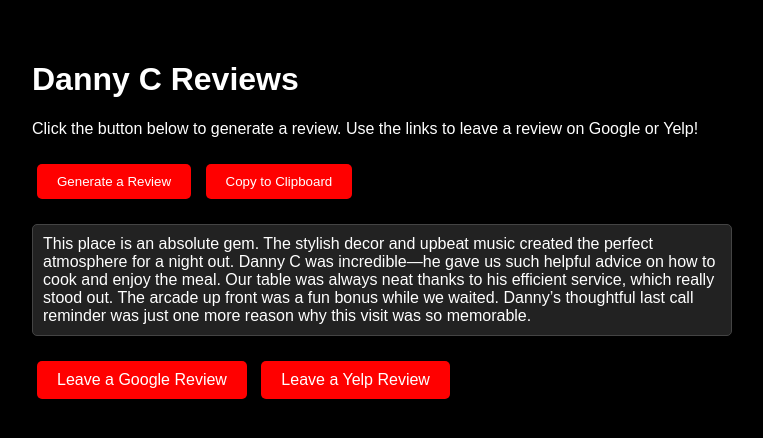
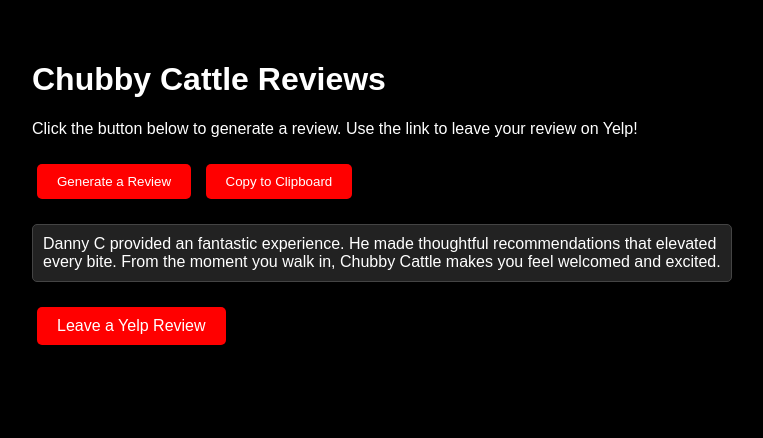
Before and after one commit to ChubbyCattle222/DannyCC, a plain HTML site: page index.html in a window 1280 px wide. Both pictures are taken after a click on the button "Generate a Review". Shown: the whole page, without its empty margins (8-771 px from the left). Drawn offline with Linux system fonts and the light colour scheme.

Commit message:
Update index.html

```diff
--- a/index.html
+++ b/index.html
@@ -3,7 +3,7 @@
 <head>
   <meta charset="UTF-8">
   <meta name="viewport" content="width=device-width, initial-scale=1.0">
-  <title>Danny C Reviews</title>
+  <title>Chubby Cattle Reviews</title>
   <style>
     body {
       font-family: Arial, sans-serif;
@@ -49,38 +49,53 @@
 </head>
 <body>
 
-  <h1>Danny C Reviews</h1>
-  <p>Click the button below to generate a review. Use the links to leave a review on Google or Yelp!</p>
+  <h1>Chubby Cattle Reviews</h1>
+  <p>Click the button below to generate a review. Use the link to leave your review on Yelp!</p>
 
   <button onclick="generateReview()">Generate a Review</button>
   <button onclick="copyToClipboard()">Copy to Clipboard</button>
   <div id="reviewOutput" class="output"></div>
 
-  <a href="https://gorate.biz/leavechrisareview/" target="_blank">Leave a Google Review</a>
   <a href="https://www.yelp.com/writeareview/biz/WdshnXVjeZq-MvVofMzuTA?review_origin=mobile-site-biz-details-review-feed-war-widget" target="_blank">Leave a Yelp Review</a>
 
   <script>
-    function generateReview() {
-      const reviews = [
-        "From the moment we walked in, we were impressed by the vibe of the restaurant. The interior is modern but cozy, with just the right lighting and upbeat music that set the perfect mood. While waiting for our table, we had fun playing a couple of games in the arcade area at the front. Once seated, Danny C took over and made everything seamless. His tips on cooking the meats and pairing them with different sauces elevated the experience. The way he kept our table so tidy made it even more enjoyable. His reminder for last call was so thoughtful, ensuring we didn’t miss out on anything. Can’t wait to come back.",
-        "I loved the overall atmosphere here. The interior is stylish and clean, and the music was lively but not overwhelming. Danny C provided top-notch service from start to finish. He explained everything clearly, from how to cook the meats perfectly to pairing sauces that matched the flavors. It felt like he anticipated our needs, as our table was always cleared without us even noticing. We also appreciated his gentle heads-up about last call, which helped us wrap up without feeling rushed. This place is a gem, and Danny C made it even better!",
-        "What a fantastic night out! The restaurant’s interior is gorgeous, with sleek furniture and a welcoming vibe. The arcade near the entrance was such a fun surprise while we waited for our table. Once seated, Danny C made sure we had everything we needed. He was attentive but not intrusive, clearing plates discreetly and answering all our questions about the menu. His last call reminder was perfectly timed. This place is a great combination of good food, good vibes, and exceptional service.",
-        "Danny C made our dinner one to remember. The restaurant itself is so well-designed, with comfortable seating and great music in the background. We spent a little time in the arcade while waiting, which made the time fly by. Danny’s recommendations for sauces and cooking techniques really added to the meal. The way he kept our table neat and organized was impressive. His friendly reminder about last call made sure we didn’t miss out on ordering one last round. We’ll definitely be back soon.",
-        "Hands down one of the best dining experiences I’ve had in a while. The restaurant’s layout is spacious, and the lighting is warm and inviting. Danny C took care of us like a pro, giving great suggestions on how to get the best flavors out of the meal. Our table was always spotless, thanks to his efficient service. The subtle reminder about last call was much appreciated. I also loved how the arcade area kept us entertained before we sat down. Highly recommend this place!",
-        "I wasn’t expecting an arcade at a restaurant, but it was such a nice touch to have while waiting. The vibe of the place is upbeat but relaxing, with great music and a clean, modern interior. Danny C was an absolute star, giving us all the tips we needed to enjoy our meal to the fullest. His attentiveness and ability to keep the table clear without interrupting us stood out. We also appreciated his thoughtful reminder before last call. This place exceeded our expectations!",
-        "From the trendy interior to the thoughtful service, this restaurant checks all the boxes. Danny C was an amazing server who made sure we understood how to make the most of the menu. He was quick to clear plates, which kept the table feeling organized and pleasant. The music added a nice energy to the room without being too loud. The arcade area up front is a fun addition, especially if you have to wait for a table. Danny’s last call reminder was the cherry on top of a perfect evening.",
-        "The interior design here is stunning and creates such a cozy vibe. We spent some time playing games in the arcade area before we were seated, which was a fun way to start the evening. Danny C’s service was the highlight of our visit. He shared cooking tips and made us feel so at ease the whole time. I was impressed by how he kept the table clear throughout the meal. His heads-up about last call showed how much he cared about our experience. Highly recommend!",
-        "Had an amazing time here! Danny C was friendly, professional, and super attentive. The restaurant itself has a modern feel with great music that really set the mood. I loved the arcade area at the front—it gave us something to do while waiting. Danny’s recommendations were spot on, and the way he kept our table clear made everything so much more enjoyable. His polite last call reminder was a nice touch too.",
-        "This place is an absolute gem. The stylish decor and upbeat music created the perfect atmosphere for a night out. Danny C was incredible—he gave us such helpful advice on how to cook and enjoy the meal. Our table was always neat thanks to his efficient service, which really stood out. The arcade up front was a fun bonus while we waited. Danny’s thoughtful last call reminder was just one more reason why this visit was so memorable."
-        // Continue adding unique reviews up to 50
+    const usedReviews = new Set();
+
+    function generateDynamicReview() {
+      const adjectives = ["amazing", "outstanding", "fantastic", "unforgettable", "exceptional"];
+      const nouns = ["experience", "service", "evening", "meal", "dining adventure"];
+      const actions = [
+        "explained how to make the most of the menu with expert tips",
+        "was attentive and ensured everything ran smoothly",
+        "kept our table immaculate throughout the meal",
+        "made thoughtful recommendations that elevated every bite",
+        "kindly reminded us of last call without rushing us"
+      ];
+      const extras = [
+        "The vibe at Chubby Cattle is so inviting and modern.",
+        "The innovative interior and fun atmosphere make Chubby Cattle stand out.",
+        "The setup at Chubby Cattle is perfect for enjoying a relaxing meal with friends.",
+        "Chubby Cattle is the ideal mix of fantastic food and unique ambiance.",
+        "From the moment you walk in, Chubby Cattle makes you feel welcomed and excited."
       ];
 
-      // Pick a random review
-      const randomReview = reviews[Math.floor(Math.random() * reviews.length)];
+      const review = `Danny C provided an ${adjectives[Math.floor(Math.random() * adjectives.length)]}
+      ${nouns[Math.floor(Math.random() * nouns.length)]}. He ${actions[Math.floor(Math.random() * actions.length)]}.
+      ${extras[Math.floor(Math.random() * extras.length)]}`;
 
-      // Display the review
+      return review.trim();
+    }
+
+    function generateReview() {
+      let review;
+      do {
+        review = generateDynamicReview();
+      } while (usedReviews.has(review));
+
+      usedReviews.add(review);
+
       const outputDiv = document.getElementById("reviewOutput");
-      outputDiv.textContent = randomReview;
+      outputDiv.textContent = review;
     }
 
     function copyToClipboard() {
```
